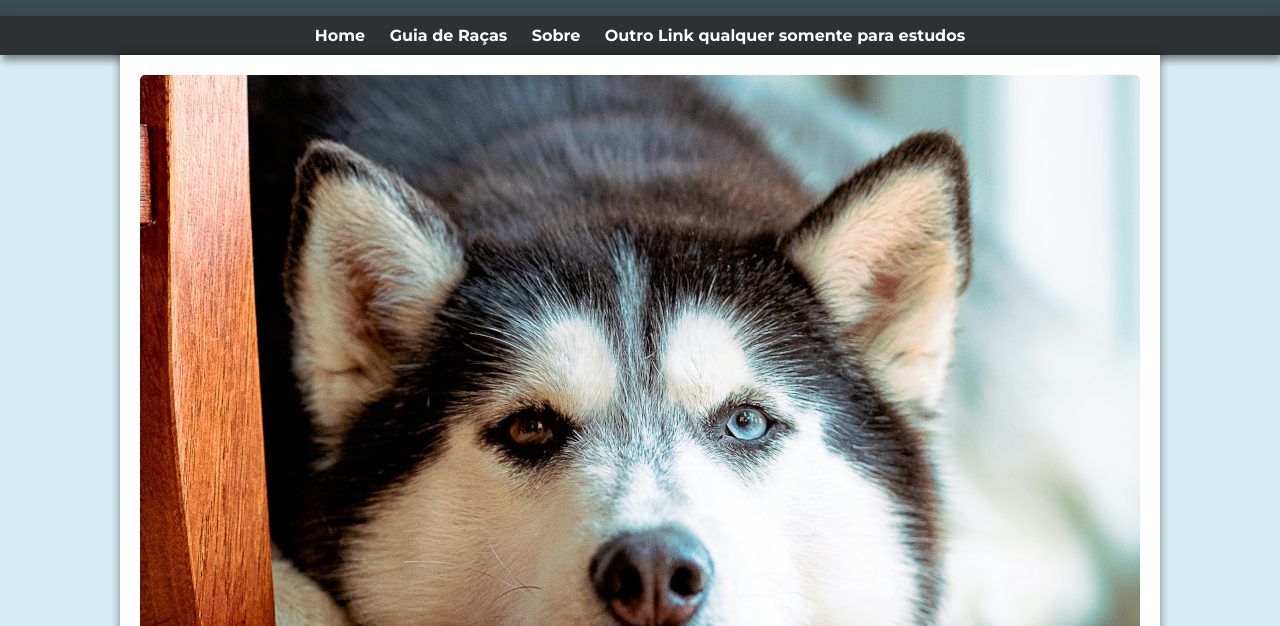
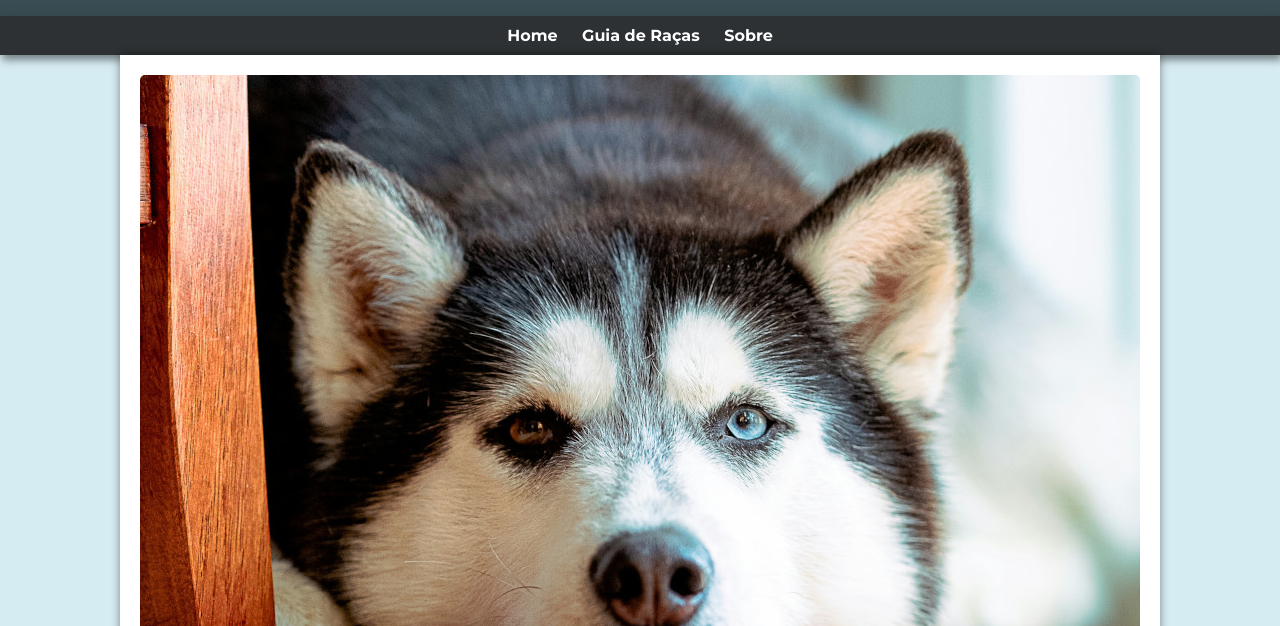
Before and after one commit to saulogomesdocarmo/meu-dog-site, a plain HTML site: page index.html in a window 1280 px wide. Shown: the part 174-800 px from the top of the page. Drawn offline with Linux system fonts and the light colour scheme.

Commit message:
ultimo teste

```diff
--- a/index.html
+++ b/index.html
@@ -20,7 +20,6 @@
         <a href="index.html" target="_self" rel="next">Home</a>
         <a href="guia-raça.html" target="_self" rel="next">Guia de Raças</a>
         <a href="sobre.html">Sobre</a>
-        <a href="#">Outro Link qualquer somente para estudos</a>
     </nav>
 
     <main>
```
